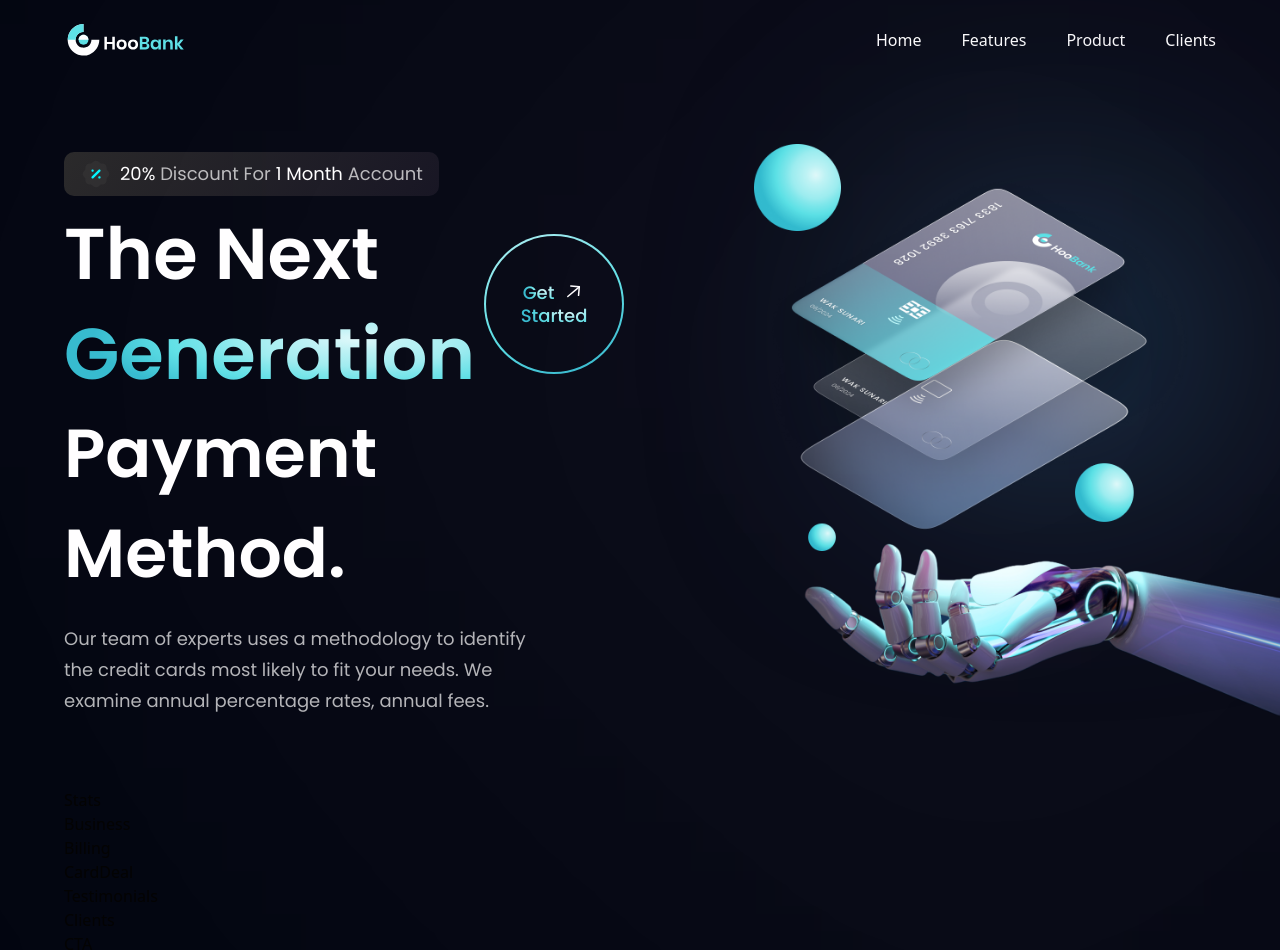
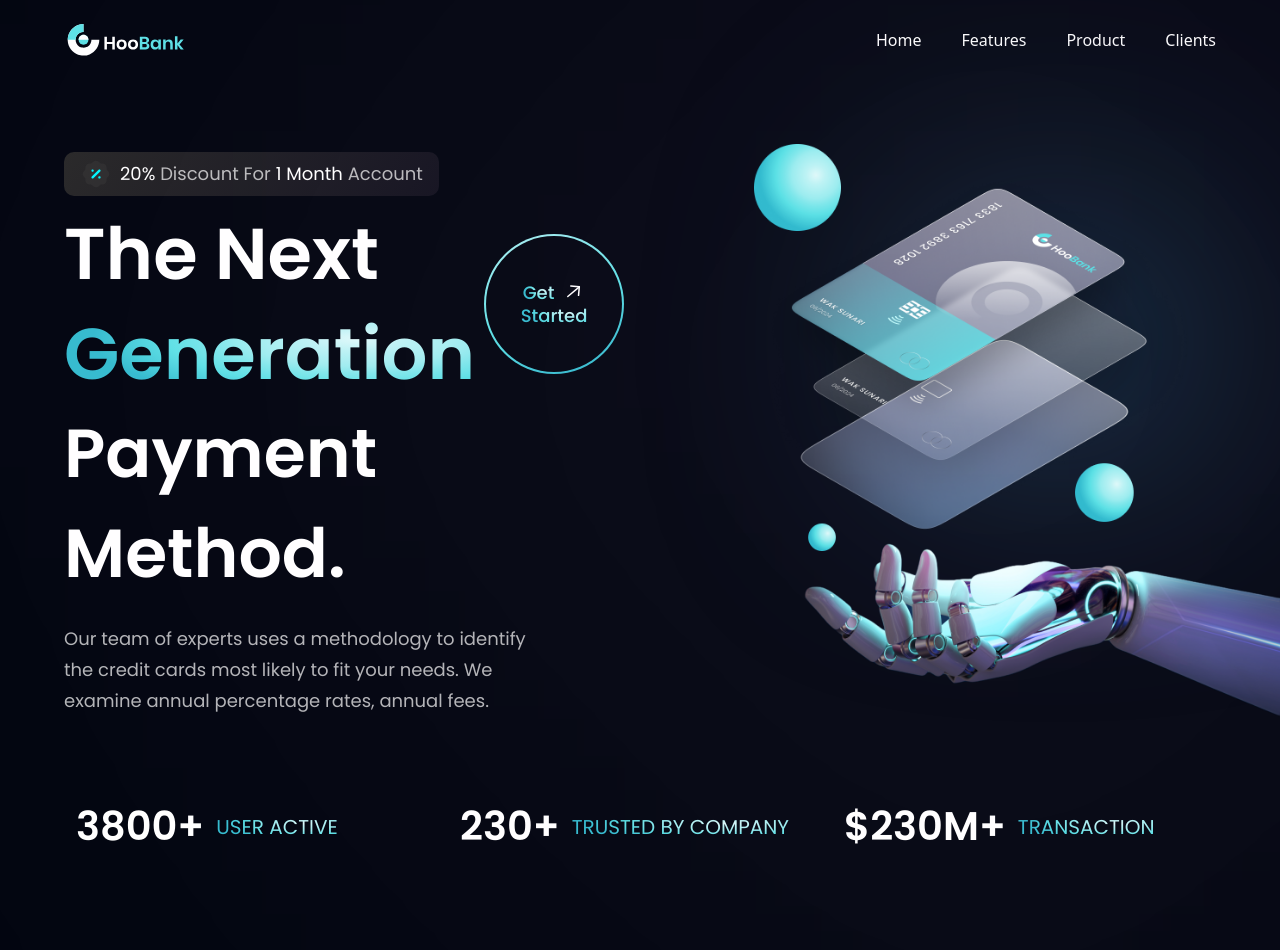
Before and after one commit to raahulvinod/Bank-modern-app, a React (Vite) app in the folder bank_modern_app/: page / in a window 1280 px wide. Shown: the top 950 px of the page. Built offline with nearby package versions, Linux system fonts and the light colour scheme.

Commit message:
Stat Section Completed

```diff
--- a/bank_modern_app/src/components/Stats.jsx
+++ b/bank_modern_app/src/components/Stats.jsx
@@ -3,8 +3,24 @@
 import { stats } from '../constants';
 import styles from '../style';
 
-const Stats = () => {
-  return <div>Stats</div>;
-};
+const Stats = () => (
+  <section className={`${styles.flexCenter} flex-row flex-wrap sm:mb-20 mb-6`}>
+    {stats.map((stat) => {
+      return (
+        <div
+          key={stat.id}
+          className="flex-1 flex justify-start items-center flex-row m-3"
+        >
+          <h4 className="font-poppins font-semibold xs:text-[40px] text-[30px] xs:leading-[53px] leading=[43px] text-white">
+            {stat.value}
+          </h4>
+          <p className="font-poppins font-normal xs:text-[20px] text-[15px] xs:leading-[26px] leading=[21px] text-gradient uppercase ml-3">
+            {stat.title}
+          </p>
+        </div>
+      );
+    })}
+  </section>
+);
 
 export default Stats;
```
